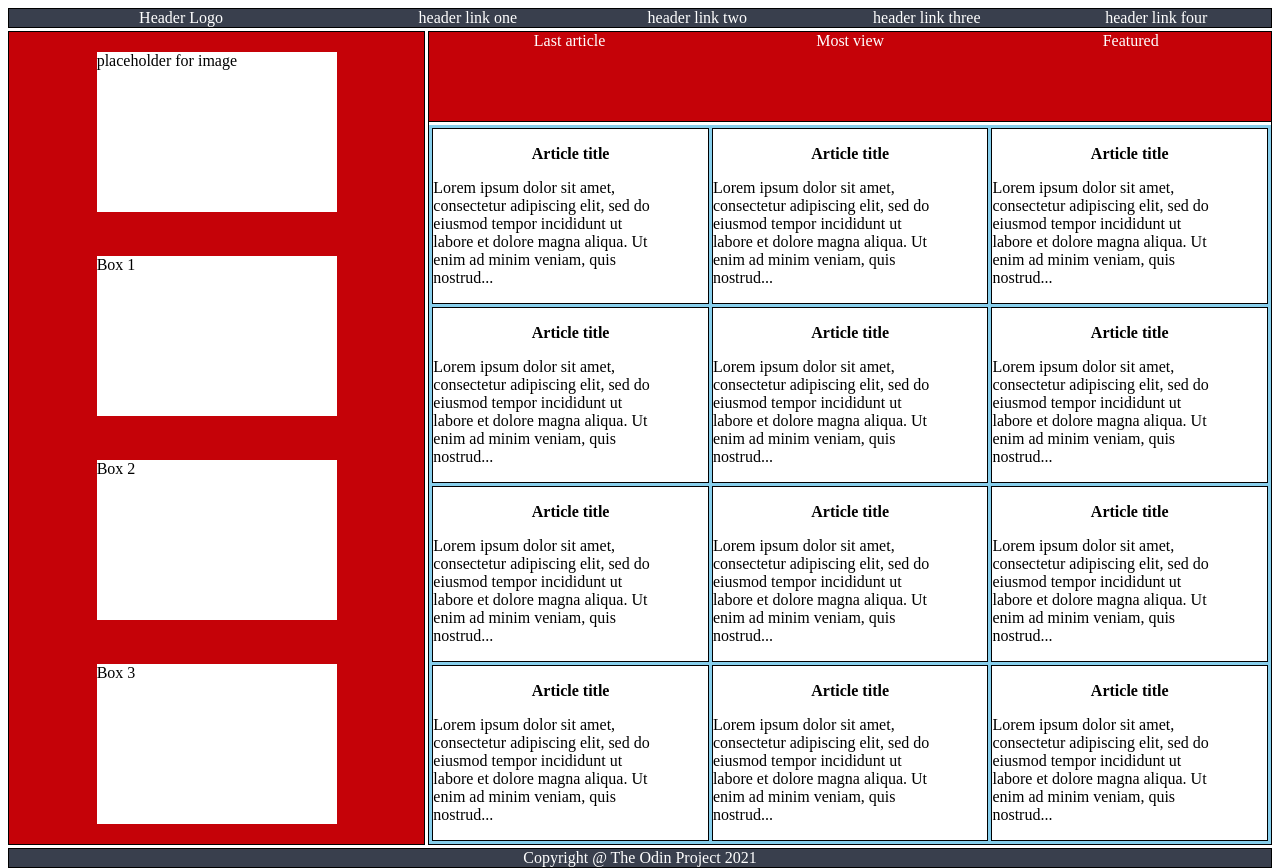
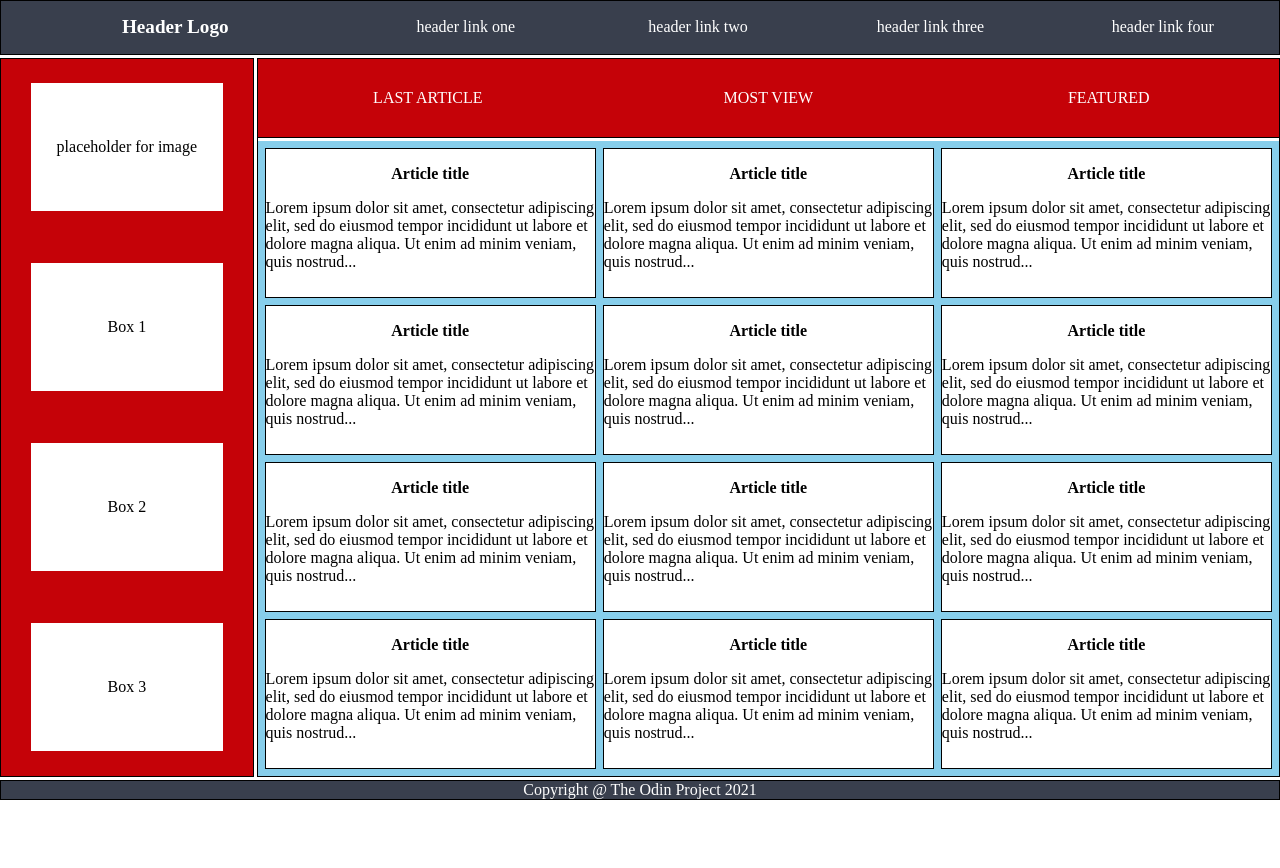
Before and after one commit to AdleenaLobo/Holiy-grail-mockup-with-grid, a plain HTML site: page index.html in a window 1280 px wide. After the commit the page ends 800 px from the top, so only its background shows below. Drawn offline with Linux system fonts and the light colour scheme.

Commit message:
Finish project

```diff
--- a/index.css
+++ b/index.css
@@ -4,8 +4,10 @@ body, html
 }
 body
 {
+    margin:0;
+    padding: 0;
     display:grid;
-    grid-template-columns: repeat(1,2fr) repeat(1, 4fr);
+    grid-template-columns: repeat(1,1fr) repeat(1, 4fr);
     grid-template-rows: repeat(1,2fr) repeat(1,4fr) repeat(1,0.5fr);
     gap: 3px;
 }
@@ -20,6 +22,12 @@ body
     grid-column: 1/6;
     color:white;
     background-color: #393f4d;
+}
+
+.header>div:first-child
+{
+    font-size: larger;
+    font-weight:900;
 }
 .corner
 {
@@ -40,10 +48,10 @@ body
     place-self: center;
 }
 
-.corner div>div
+.corner>div
 {
-    width:15rem;
-    height:10rem;
+    width:12rem;
+    height:8rem;
     background-color: white;
     place-self: center;
 }
@@ -69,20 +77,25 @@ body
     border-bottom: 1px solid black;
 }
 
+.sub-grid>div
+{
+    place-self: center;
+}
+
 .ar-title
 {
-    padding: 3px;
+    padding: 7px;
     background-color: skyblue;
     display: grid;
     grid-template-columns: repeat(auto-fit,minmax(25%,1fr));
     justify-items: center;
     align-items: center;
-    gap: 3px;
+    gap: 7px;
 }
 .ar-title div
 {
 
-
+    padding-bottom: 10px;
     background-color: white;
     text-align: center;
     border: 1px solid black;
@@ -96,7 +109,6 @@ body
 .ar-title div p:nth-child(even)
 {
     text-align: start;
-    margin-right: 3rem;
 }
 
 .footer
--- a/index.html
+++ b/index.html
@@ -30,9 +30,15 @@
     </div>
     <div class="article">
         <div class="sub-grid">
-            <div>Last article</div>
-            <div>Most view</div>
-            <div>Featured</div>
+            <div>
+                <div>LAST ARTICLE</div>
+            </div>
+            <div>
+                <div>MOST VIEW</div>
+            </div>
+            <div>
+                <div>FEATURED</div>
+            </div>
         </div>
         <div class="ar-title">
             <div>
```
